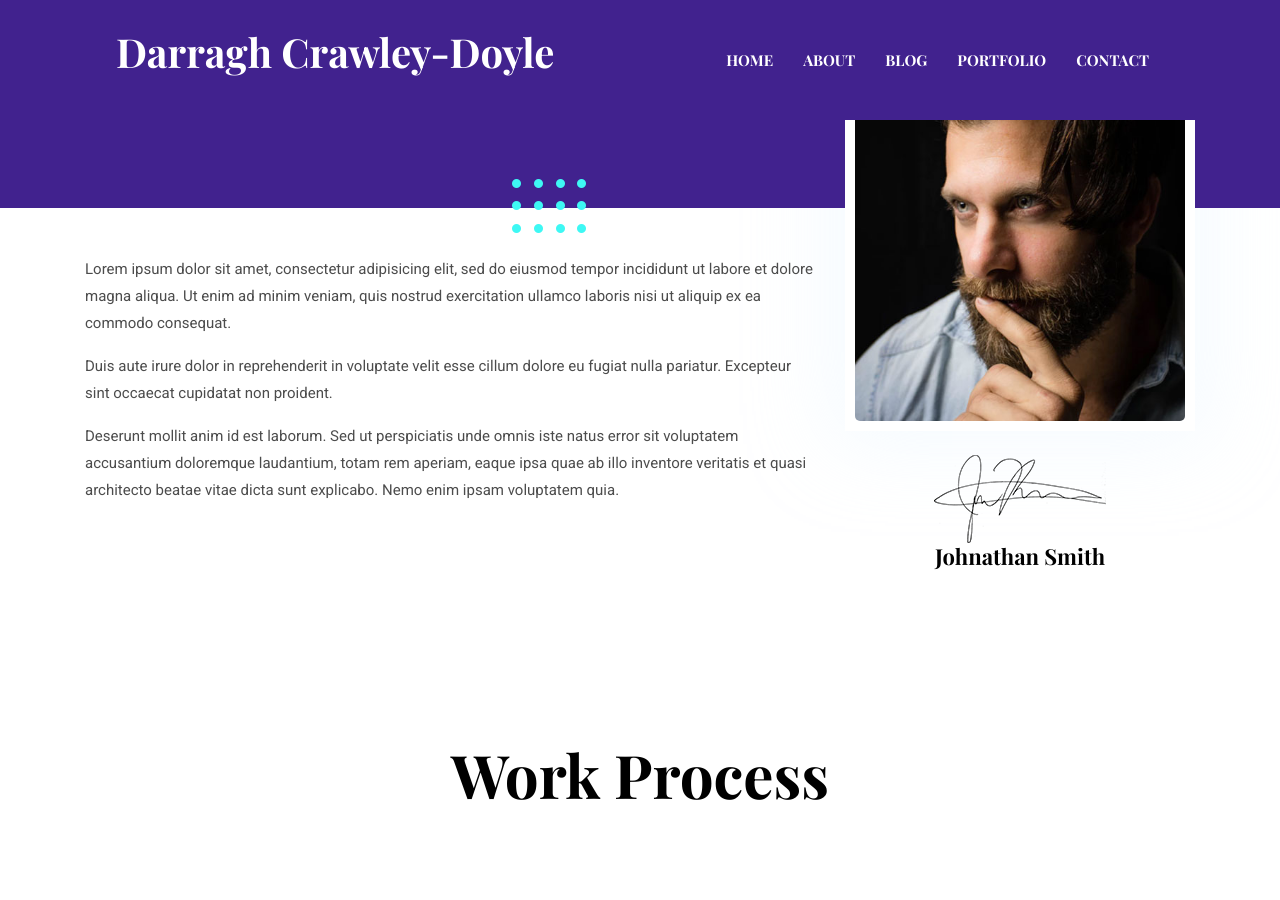
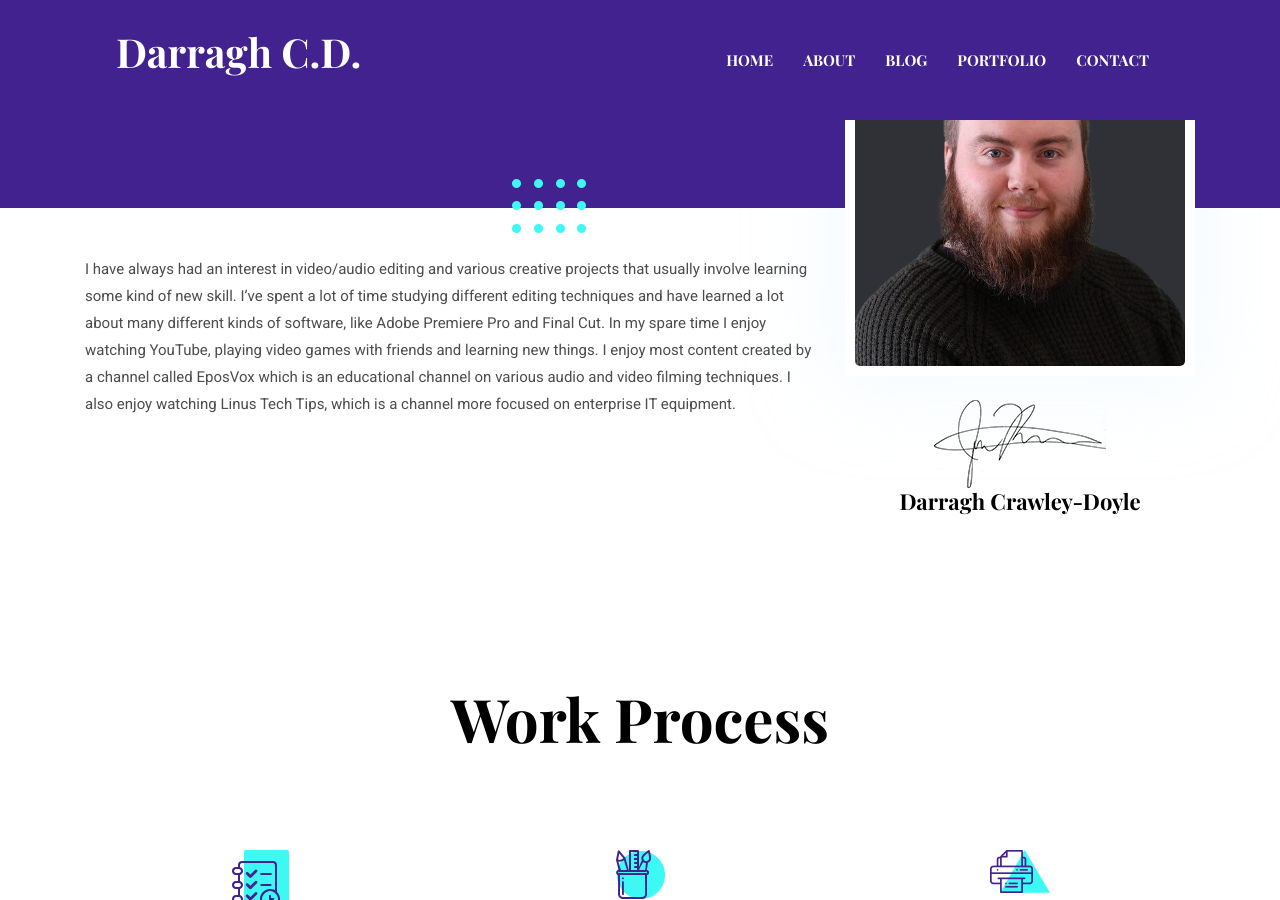
Before and after one commit to WeetabixsJNR/WeetabixsJNR.github.io, a Jekyll site: the page built from _pages/about.md, in a window 1280 px wide and 900 px high, scrolled down 316 px. Built offline with Jekyll 4.4.1, drawn with Linux system fonts in a browser that asks for light colours.

Commit message:
Added Google analytics

```diff
--- a/Gemfile
+++ b/Gemfile
@@ -1,2 +1,3 @@
 source 'https://rubygems.org'
 gem 'github-pages', group: :jekyll_plugins, require: false
+gem 'webrick'
--- a/_data/settings.yml
+++ b/_data/settings.yml
@@ -2,9 +2,9 @@
 #-------------------------------
 # General Site Settings
 
-title: Darragh Crawley-Doyle
+title: Darragh C.D.
 logo:
-author: themefisher
+author: Darragh Crawley-Doyle
 description: Darragh's portfolio site
 email: darragh390@gmail.com
 phone: +353 85 283 2810
--- a/_includes/head.html
+++ b/_includes/head.html
@@ -8,7 +8,6 @@
 
   <!-- theme meta -->
   <meta name="theme-name" content="kross-jekyll" />
-
 
   {% if site.author %}
   <meta name="author" content="{{ . }}">
@@ -31,4 +30,13 @@
     {% include google-analytics.html %}
   {% endif %}
 
+  <!-- Google tag (gtag.js) -->
+  <script async src="https://www.googletagmanager.com/gtag/js?id=G-NS1DF6CTVG"></script>
+  <script>
+    window.dataLayer = window.dataLayer || [];
+    function gtag(){dataLayer.push(arguments);}
+    gtag('js', new Date());
+
+    gtag('config', 'G-NS1DF6CTVG');
+  </script>
 </head>
--- a/_pages/about.md
+++ b/_pages/about.md
@@ -1,18 +1,13 @@
 ---
 layout: about
 title: About Me
-author: Johnathan Smith
-image: assets/images/about/author.jpg
+author: Darragh Crawley-Doyle
+image: assets/images/about/author.png
 signature: assets/images/about/signature.png
 ---
 
-Lorem ipsum dolor sit amet, consectetur adipisicing elit, sed do eiusmod tempor incididunt ut labore et
-dolore magna aliqua. Ut enim ad minim veniam, quis nostrud exercitation ullamco laboris nisi ut aliquip ex ea
-commodo consequat.
-
-Duis aute irure dolor in reprehenderit in voluptate velit esse cillum dolore eu fugiat nulla pariatur.
-Excepteur sint occaecat cupidatat non proident.
-
-Deserunt mollit anim id est laborum. Sed ut perspiciatis unde omnis iste natus error sit voluptatem
-accusantium doloremque laudantium, totam rem aperiam, eaque ipsa quae ab illo inventore veritatis et quasi
-architecto beatae vitae dicta sunt explicabo. Nemo enim ipsam voluptatem quia.
+I have always had an interest in video/audio editing and various creative projects that usually involve learning some kind of new skill.
+I’ve spent a lot of time studying different editing techniques and have learned a lot about many different kinds of software, like Adobe Premiere Pro and Final Cut.
+In my spare time I enjoy watching YouTube, playing video games with friends and learning new things.
+I enjoy most content created by a channel called EposVox which is an educational channel on various audio and video filming techniques.
+I also enjoy watching Linus Tech Tips, which is a channel more focused on enterprise IT equipment.
```
Also changed, not shown: assets/images/about/author.jpg (deleted), assets/images/about/author.png (added).
